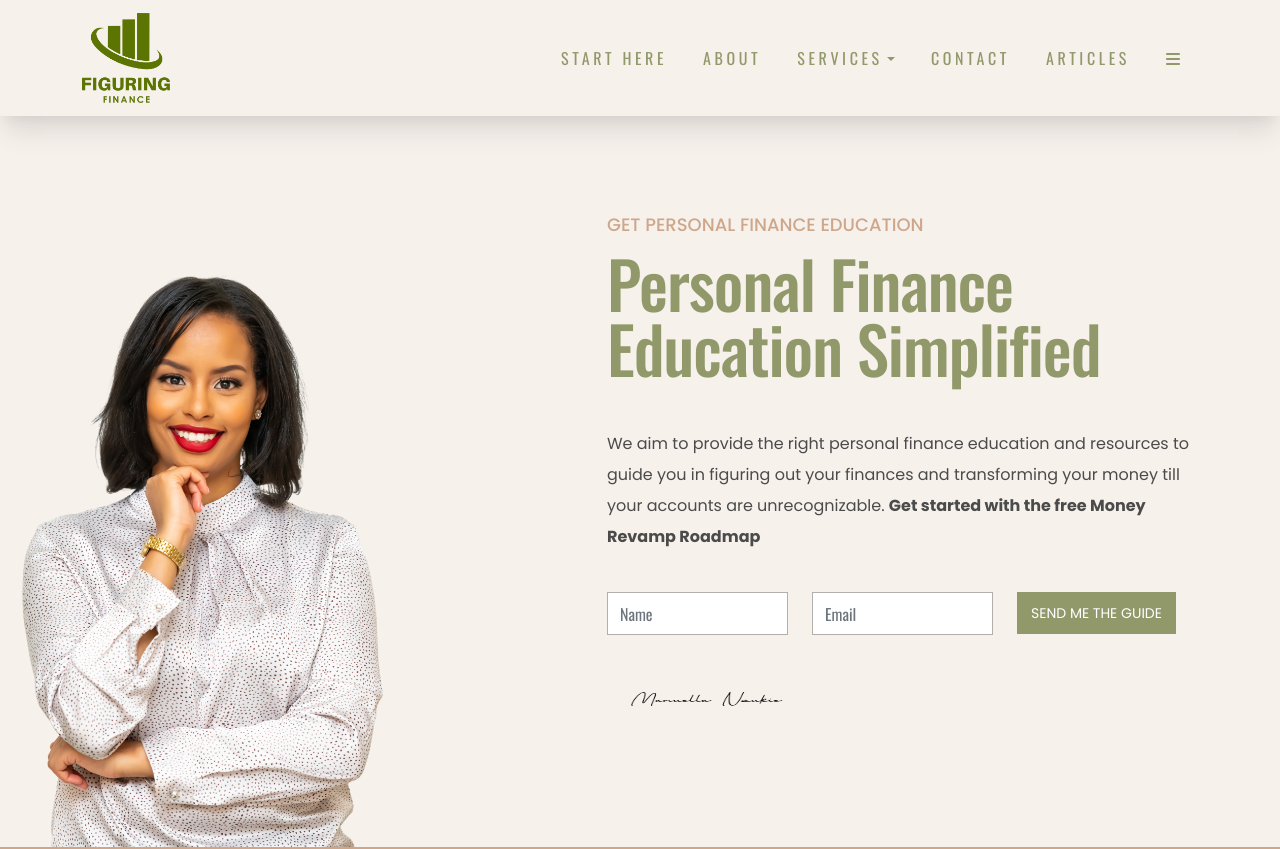
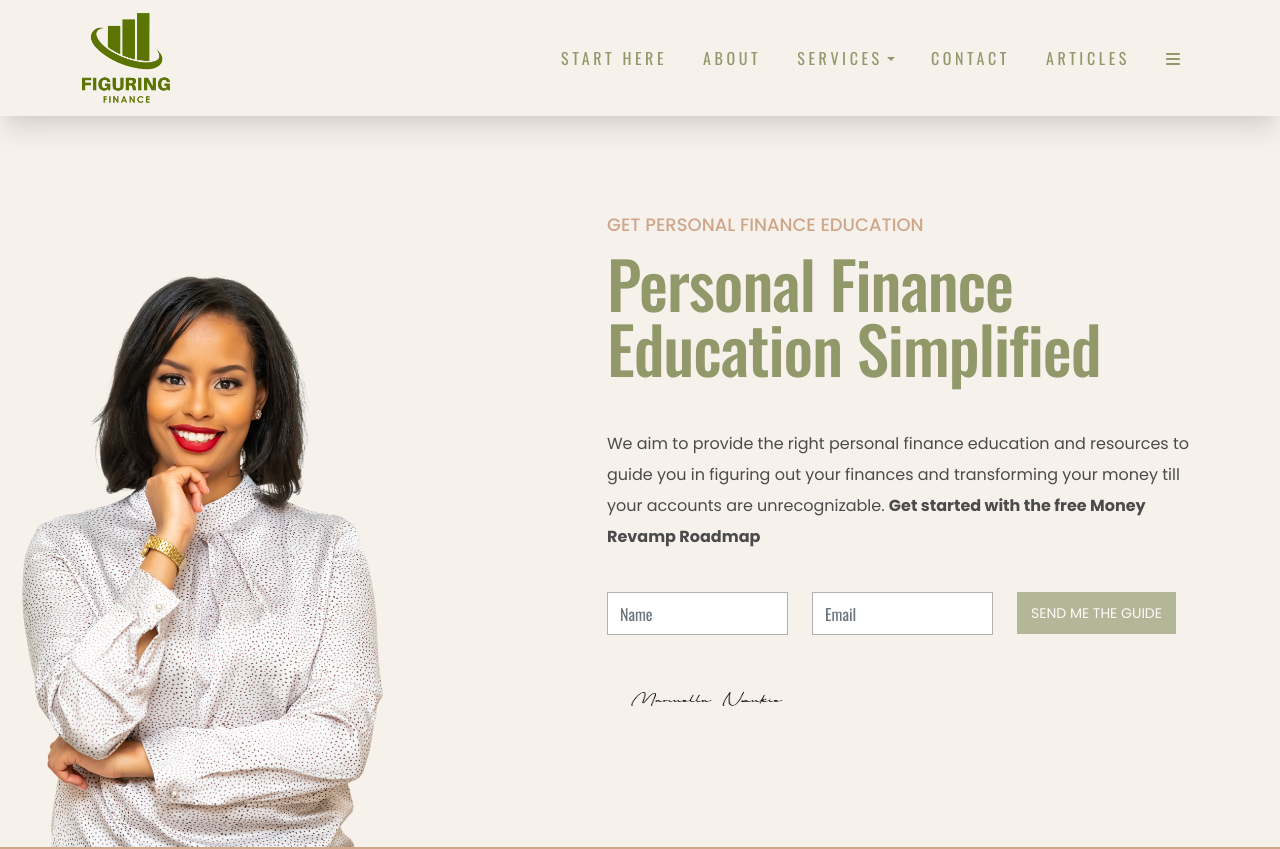
Before and after one commit to WilsonKinyua/figuring-finance, a React (Create React App) app: page / in a window 1280 px wide. Shown: the top 849 px of the page. Built offline with nearby package versions, Linux system fonts and the light colour scheme.

Commit message:
content updated

```diff
--- a/src/pages/Home.tsx
+++ b/src/pages/Home.tsx
@@ -66,6 +66,7 @@ export default function App() {
                       <button
                         type="submit"
                         className="btn btn-primary text-uppercase"
+                        disabled
                       >
                         Send me the guide
                       </button>
--- a/src/style.scss
+++ b/src/style.scss
@@ -87,7 +87,10 @@ p {
   background-color: $green-color;
 }
 
-.btn-primary {
+.btn-primary,
+.btn:disabled,
+.btn.disabled,
+fieldset:disabled .btn {
   background-color: #91996a;
   color: #fff;
   text-transform: uppercase;
```
